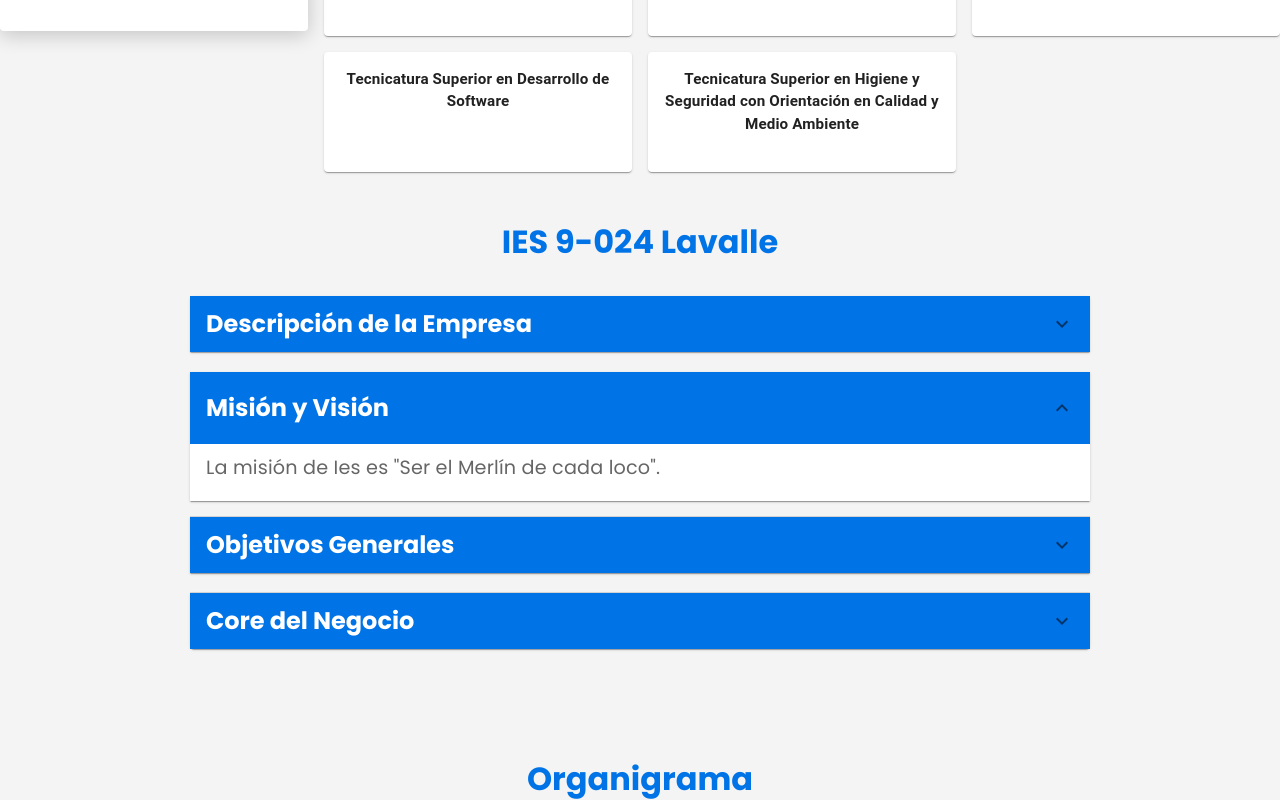
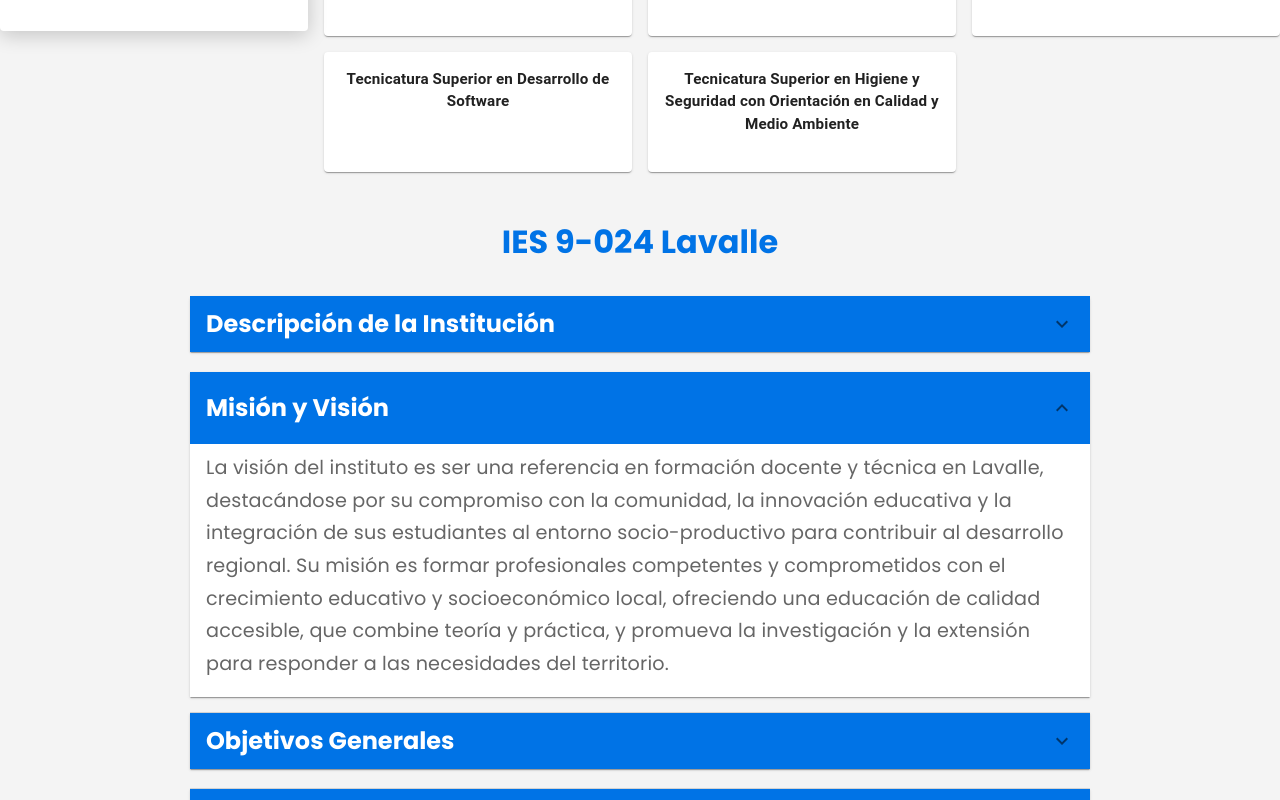
Before and after one commit to Belen-Humbert/proyecto-dise-o, a React (Vite) app in the folder proyectoUI/: page /ies in a window 1280 px wide. Both pictures are taken after a click on the button "Misión y Visión". Shown: the part 1257-2057 px from the top of the page. Built offline with nearby package versions, Linux system fonts and the light colour scheme; a web font is replaced by a local one.

Commit message:
Se agrega información a la página ppal del Ies

```diff
--- a/proyectoUI/src/screens/ies.jsx
+++ b/proyectoUI/src/screens/ies.jsx
@@ -120,7 +120,7 @@ const Ies = () => {
                 }}
                 className="h5-ies"
               >
-                <strong>Descripción de la Empresa</strong>
+                <strong>Descripción de la Institución</strong>
               </Typography>
             </AccordionSummary>
             <AccordionDetails>
@@ -133,8 +133,7 @@ const Ies = () => {
                 }}
                 className="p-ies"
               >
-                Ies Software Studio es una empresa de desarrollo de software que se especializa en la creación de productos innovadores, con un enfoque en agregar valor al mercado y proporcionar soluciones personalizadas a sus clientes.
-              </Typography>
+              El Instituto de Educación Superior Nº 9-024 Lavalle (IES Nº 9-024) es una institución pública en Mendoza, Argentina, dedicada a la formación docente y técnica. Fundada en 2009, su oferta educativa incluye profesorados y tecnicaturas, con un fuerte enfoque en la integración de sus estudiantes a la realidad local y regional mediante prácticas profesionales y proyectos de extensión. Su misión es brindar una formación accesible y de calidad, adaptada a las necesidades del contexto socioproductivo de Lavalle. El IES Nº 9-024 se destaca por su vinculación con la comunidad y su compromiso con el desarrollo educativo y social del departamento.              </Typography>
             </AccordionDetails>
           </Accordion>
 
@@ -171,7 +170,7 @@ const Ies = () => {
                 }}
                 className="p-ies"
               >
-                La misión de Ies es "Ser el Merlín de cada loco".
+                La visión del instituto es ser una referencia en formación docente y técnica en Lavalle, destacándose por su compromiso con la comunidad, la innovación educativa y la integración de sus estudiantes al entorno socio-productivo para contribuir al desarrollo regional. Su misión es formar profesionales competentes y comprometidos con el crecimiento educativo y socioeconómico local, ofreciendo una educación de calidad accesible, que combine teoría y práctica, y promueva la investigación y la extensión para responder a las necesidades del territorio.
               </Typography>
             </AccordionDetails>
           </Accordion>
@@ -209,7 +208,7 @@ const Ies = () => {
                 }}
                 className="p-ies"
               >
-                Los objetivos generales de Ies incluyen la integración de la IA en sus procesos.
+                Los objetivos generales del instituto se centran en brindar formación académica de calidad en carreras docentes y técnicas, atendiendo a las demandas del sistema educativo y el mercado laboral regional. Promueve la integración de los estudiantes a la comunidad mediante prácticas profesionales, proyectos de investigación y extensión, fomentando competencias sociales, técnicas y pedagógicas. Además, busca fortalecer la vinculación con organizaciones locales para potenciar su impacto social, y consolidar una gestión participativa e inclusiva, asegurando la participación de todos los actores en la toma de decisiones y el diseño de propuestas educativas.
               </Typography>
             </AccordionDetails>
           </Accordion>
@@ -247,8 +246,7 @@ const Ies = () => {
                 }}
                 className="p-ies"
               >
-                El core del negocio de Ies se organiza en tres áreas clave: Bootcamp, Studio y Products.
-              </Typography>
+              El core del IES Nº 9-024 se centra en la formación de docentes y técnicos capacitados para enfrentar los desafíos del contexto educativo y productivo local. Esto implica no solo la enseñanza de conocimientos teóricos, sino la creación de experiencias de aprendizaje prácticas y contextuales que preparen a los estudiantes para intervenir en su comunidad, integrando la investigación y el desarrollo de capacidades que respondan a las necesidades del departamento de Lavalle y sus alrededores.              </Typography>
             </AccordionDetails>
           </Accordion>
         </div>
```
